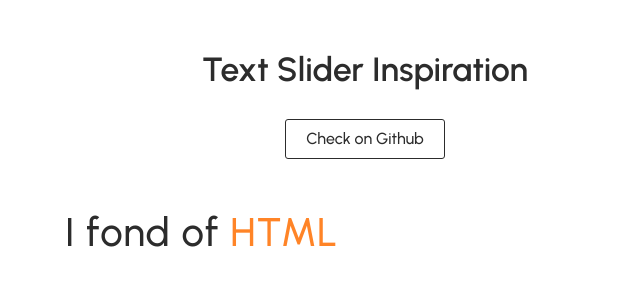
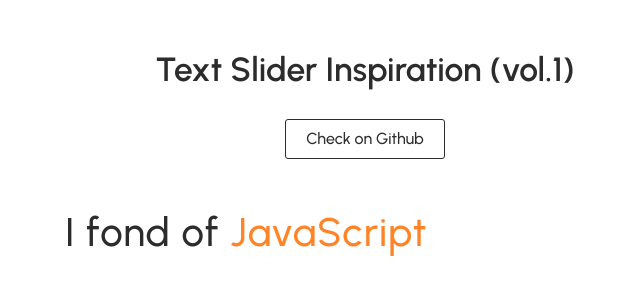
Before and after one commit to nat-davydova/text-slider-inspiration, a website with bundled scripts: page backup/src/index.template.html in a window 1280 px wide. Shown: the whole page, without its empty margins (275-915 px from the left). Built offline with nearby package versions, Linux system fonts and the light colour scheme; files whose address does not match are found by name.

Commit message:
feat(slider): add basic slider function

```diff
--- a/backup/src/index.pug
+++ b/backup/src/index.pug
@@ -1,6 +1,6 @@
 //PEN HEADER
 header.header
-  h1.header__title Text Slider Inspiration
+  h1.header__title Text Slider Inspiration (vol.1)
   .header__btns.btns
     a.header__btn.btn(
       href="https://github.com/nat-davydova/text-slider-inspiration",
--- a/backup/src/index.template.html
+++ b/backup/src/index.template.html
@@ -13,7 +13,7 @@
 <!-- partial:index.partial.html -->
 <!--PEN HEADER-->
 <header class="header">
-  <h1 class="header__title">Text Slider Inspiration</h1>
+  <h1 class="header__title">Text Slider Inspiration (vol.1)</h1>
   <div class="header__btns btns"><a class="header__btn btn" href="https://github.com/nat-davydova/text-slider-inspiration" title="Check on Github" target="_blank">Check on Github</a></div>
 </header>
 <!--PEN CONTENT     -->
--- a/backup/src/script.ts
+++ b/backup/src/script.ts
@@ -11,9 +11,30 @@ function setSlideIntoUI(slide) {
   slidesOptions.innerHTML = slide;
 }
 
+function getCurrentSlideIndex() {
+  const slideValue = slidesOptions.innerHTML;
+  const slides = getAndPrepareSlides(slidesOptions);
+  return slides.indexOf(slideValue);
+}
+
+function mapSlides(slides, ms) {
+  setTimeout(function slider() {
+    const currentSlideIndex = getCurrentSlideIndex();
+    const newSlideIndex = slides[currentSlideIndex + 1]
+      ? currentSlideIndex + 1
+      : 0;
+
+    setSlideIntoUI(slides[newSlideIndex]);
+
+    setTimeout(slider, ms);
+  }, ms);
+}
+
 function textSliderInit() {
   const slides = getAndPrepareSlides(slidesOptions);
   setSlideIntoUI(slides[0]);
+
+  mapSlides(slides, 1000);
 }
 
 textSliderInit();
--- a/package.json
+++ b/package.json
@@ -1,6 +1,6 @@
 {
   "name": "text-slider-inspiration",
-  "version": "2021.8.3-8.16.25",
+  "version": "2021.8.5-8.23.14",
   "private": true,
   "license": "UNLICENSED",
   "homepage": "https://codepen.io/nat-davydova/pen/2fe7ebc33bb3704482602ce465cd0c9b",
--- a/src/index.pug
+++ b/src/index.pug
@@ -1,6 +1,6 @@
 //PEN HEADER
 header.header
-  h1.header__title Text Slider Inspiration
+  h1.header__title Text Slider Inspiration (vol.1)
   .header__btns.btns
     a.header__btn.btn(
       href="https://github.com/nat-davydova/text-slider-inspiration",
```
Also changed, not shown: src/index.template.html (+1 -1 lines), src/script.ts (+21 -0 lines), backup/dist/index.html, backup/dist/script.js, dist/index.html, dist/script.js.
